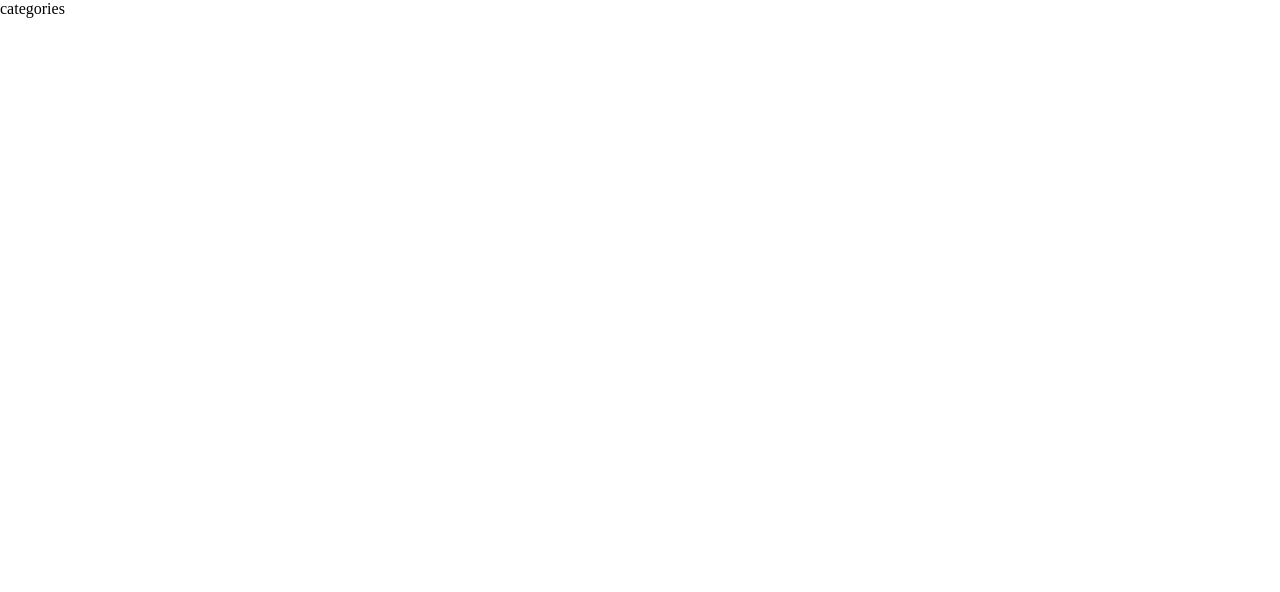
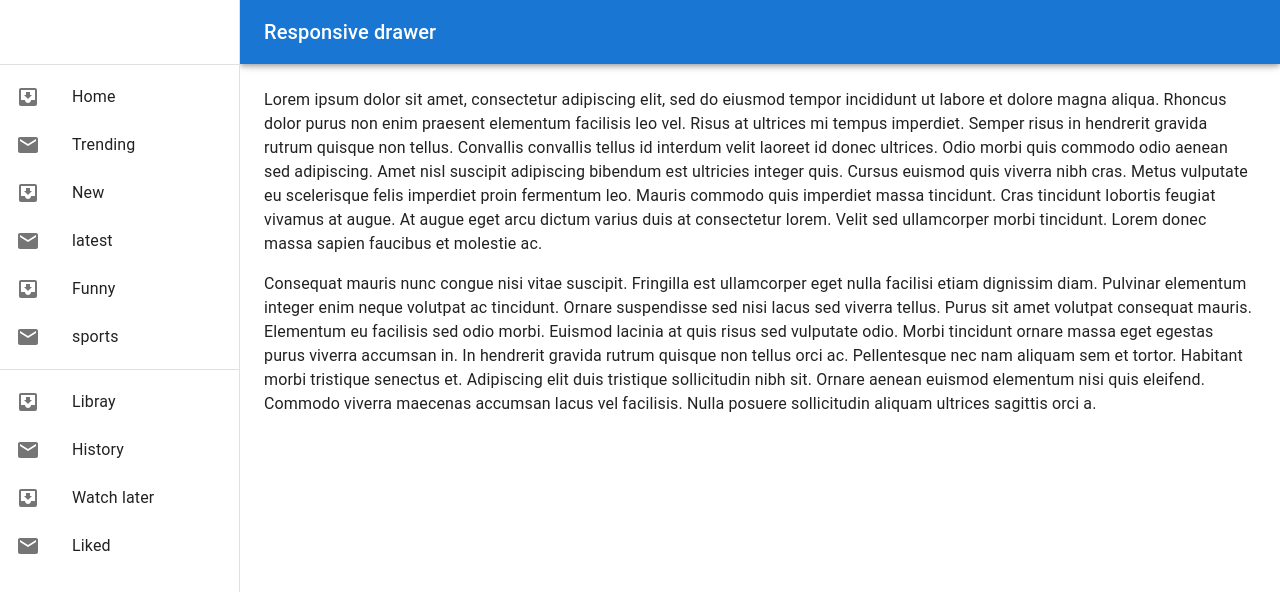
Before and after one commit to X-maker-cpu/bit, a Next.js app: page /categories in a window 1280 px wide. Shown: the top 592 px of the page. Built offline with nearby package versions, Linux system fonts and the light colour scheme.

Commit message:
category template

```diff
--- a/pages/categories.js
+++ b/pages/categories.js
@@ -1,10 +1,173 @@
-import { Box } from '@mui/material'
-import React from 'react'
+import * as React from 'react';
+import PropTypes from 'prop-types';
+import AppBar from '@mui/material/AppBar';
+import Box from '@mui/material/Box';
+import CssBaseline from '@mui/material/CssBaseline';
+import Divider from '@mui/material/Divider';
+import Drawer from '@mui/material/Drawer';
+import IconButton from '@mui/material/IconButton';
+import InboxIcon from '@mui/icons-material/MoveToInbox';
+import List from '@mui/material/List';
+import ListItem from '@mui/material/ListItem';
+import ListItemButton from '@mui/material/ListItemButton';
+import ListItemIcon from '@mui/material/ListItemIcon';
+import ListItemText from '@mui/material/ListItemText';
+import MailIcon from '@mui/icons-material/Mail';
+import MenuIcon from '@mui/icons-material/Menu';
+import Toolbar from '@mui/material/Toolbar';
+import Typography from '@mui/material/Typography';
 
-const categories = () => {
+const drawerWidth = 240;
+
+function ResponsiveDrawer(props) {
+  const { window } = props;
+  const [mobileOpen, setMobileOpen] = React.useState(false);
+
+  const handleDrawerToggle = () => {
+    setMobileOpen(!mobileOpen);
+  };
+
+  const drawer = (
+    <div>
+      <Toolbar />
+      <Divider />
+      <List>
+
+        {['Home', 'Trending', 'New', 'latest','Funny','sports'].map((text, index) => (
+          <ListItem key={text} disablePadding>
+            <ListItemButton>
+              <ListItemIcon>
+                {index % 2 === 0 ? <InboxIcon /> : <MailIcon />}
+              </ListItemIcon>
+              <ListItemText primary={text} />
+            </ListItemButton>
+          </ListItem>
+        ))}
+      </List>
+      <Divider />
+      <List>
+        {['Libray', 'History', 'Watch later','Liked'].map((text, index) => (
+          <ListItem key={text} disablePadding>
+            <ListItemButton>
+              <ListItemIcon>
+                {index % 2 === 0 ? <InboxIcon /> : <MailIcon />}
+              </ListItemIcon>
+              <ListItemText primary={text} />
+            </ListItemButton>
+          </ListItem>
+        ))}
+      </List>
+    </div>
+  );
+
+  const container = window !== undefined ? () => window().document.body : undefined;
+
   return (
-    <Box>categories</Box>
-  )
+    <Box sx={{ display: 'flex' }}>
+      <CssBaseline />
+      <AppBar
+        position="fixed"
+        sx={{
+          width: { sm: `calc(100% - ${drawerWidth}px)` },
+          ml: { sm: `${drawerWidth}px` },
+        }}
+      >
+        <Toolbar>
+          <IconButton
+            color="inherit"
+            aria-label="open drawer"
+            edge="start"
+            onClick={handleDrawerToggle}
+            sx={{ mr: 2, display: { sm: 'none' } }}
+          >
+            <MenuIcon />
+          </IconButton>
+          <Box>
+
+          <Typography variant="h6" noWrap component="div">
+            Responsive drawer
+          </Typography>
+
+          </Box>
+        </Toolbar>
+      </AppBar>
+      <Box
+        component="nav"
+        sx={{ width: { sm: drawerWidth }, flexShrink: { sm: 0 } }}
+        aria-label="mailbox folders"
+      >
+        {/* The implementation can be swapped with js to avoid SEO duplication of links. */}
+        <Drawer
+          container={container}
+          variant="temporary"
+          open={mobileOpen}
+          onClose={handleDrawerToggle}
+          ModalProps={{
+            keepMounted: true, // Better open performance on mobile.
+          }}
+          sx={{
+            display: { xs: 'block', sm: 'none' },
+            '& .MuiDrawer-paper': { boxSizing: 'border-box', width: drawerWidth },
+          }}
+        >
+          {/*  */}
+          {drawer}
+        </Drawer>
+        <Drawer
+          variant="permanent"
+          sx={{
+            display: { xs: 'none', sm: 'block' },
+            '& .MuiDrawer-paper': { boxSizing: 'border-box', width: drawerWidth },
+          }}
+          open
+        >
+          {drawer}
+        </Drawer>
+      </Box>
+      <Box
+        component="main"
+        sx={{ flexGrow: 1, p: 3, width: { sm: `calc(100% - ${drawerWidth}px)` } }}
+      >
+        <Toolbar />
+        <Typography paragraph>
+          Lorem ipsum dolor sit amet, consectetur adipiscing elit, sed do eiusmod
+          tempor incididunt ut labore et dolore magna aliqua. Rhoncus dolor purus non
+          enim praesent elementum facilisis leo vel. Risus at ultrices mi tempus
+          imperdiet. Semper risus in hendrerit gravida rutrum quisque non tellus.
+          Convallis convallis tellus id interdum velit laoreet id donec ultrices.
+          Odio morbi quis commodo odio aenean sed adipiscing. Amet nisl suscipit
+          adipiscing bibendum est ultricies integer quis. Cursus euismod quis viverra
+          nibh cras. Metus vulputate eu scelerisque felis imperdiet proin fermentum
+          leo. Mauris commodo quis imperdiet massa tincidunt. Cras tincidunt lobortis
+          feugiat vivamus at augue. At augue eget arcu dictum varius duis at
+          consectetur lorem. Velit sed ullamcorper morbi tincidunt. Lorem donec massa
+          sapien faucibus et molestie ac.
+        </Typography>
+        <Typography paragraph>
+          Consequat mauris nunc congue nisi vitae suscipit. Fringilla est ullamcorper
+          eget nulla facilisi etiam dignissim diam. Pulvinar elementum integer enim
+          neque volutpat ac tincidunt. Ornare suspendisse sed nisi lacus sed viverra
+          tellus. Purus sit amet volutpat consequat mauris. Elementum eu facilisis
+          sed odio morbi. Euismod lacinia at quis risus sed vulputate odio. Morbi
+          tincidunt ornare massa eget egestas purus viverra accumsan in. In hendrerit
+          gravida rutrum quisque non tellus orci ac. Pellentesque nec nam aliquam sem
+          et tortor. Habitant morbi tristique senectus et. Adipiscing elit duis
+          tristique sollicitudin nibh sit. Ornare aenean euismod elementum nisi quis
+          eleifend. Commodo viverra maecenas accumsan lacus vel facilisis. Nulla
+          posuere sollicitudin aliquam ultrices sagittis orci a.
+        </Typography>
+      </Box>
+    </Box>
+  );
 }
 
-export default categories
+
+ResponsiveDrawer.propTypes = {
+  /**
+   * Injected by the documentation to work in an iframe.
+   * You won't need it on your project.
+   */
+  window: PropTypes.func,
+};
+
+export default ResponsiveDrawer;
```
Also changed, not shown: 1 other file (tests, documents, lock files or other folders).
